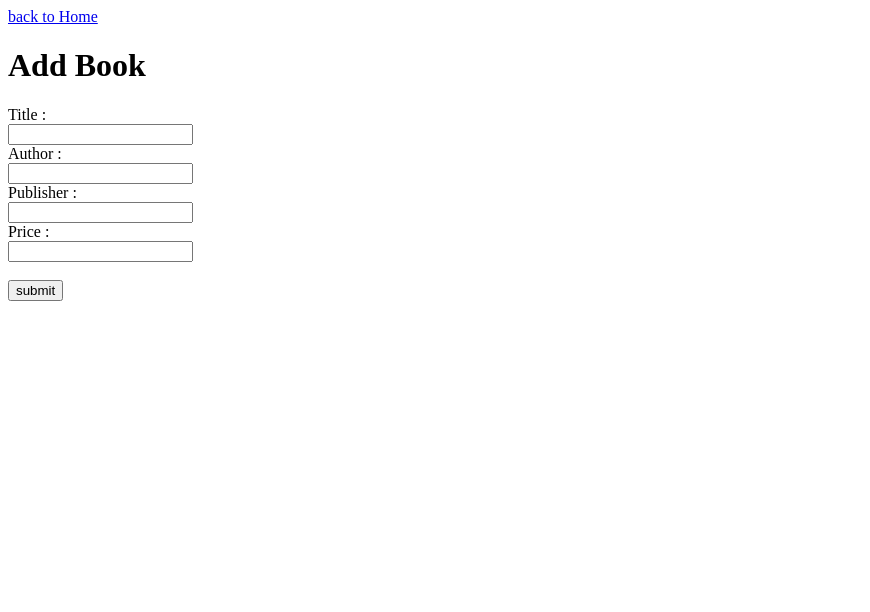
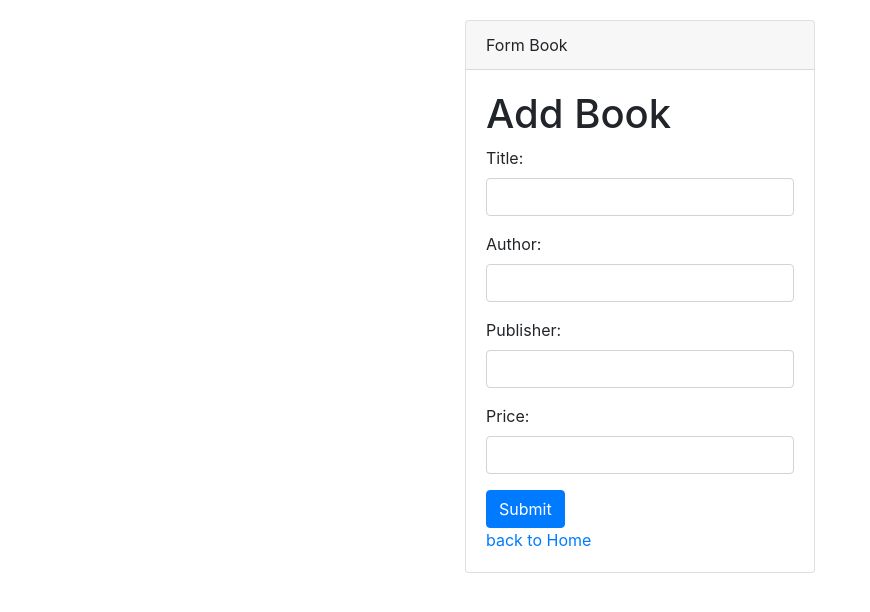
Before and after one commit to yandiar12/vuejs-custom-axios-crud, a Vue app: page /add in a window 1280 px wide. Shown: the top 612 px of the page, without its empty margins (0-870 px from the left). Built offline with nearby package versions, Linux system fonts and the light colour scheme.

Commit message:
Add Bootstrap-Vue, Add Vee-Validate

```diff
--- a/public/index.html
+++ b/public/index.html
@@ -20,7 +20,7 @@
   </head>
   <body class="light-version">
     <noscript>
-      <strong>We're sorry but portal-pln-web doesn't work properly without JavaScript enabled. Please enable it to continue.</strong>
+      <strong>We're sorry but mysite doesn't work properly without JavaScript enabled. Please enable it to continue.</strong>
     </noscript>
     <div id="app"></div>
     <!-- built files will be auto injected -->
--- a/src/App.vue
+++ b/src/App.vue
@@ -10,5 +10,11 @@ export default {
 }
 </script>
 
-<style>
+<style lang="scss">
+@import '../node_modules/bootstrap/scss/bootstrap';
+@import '../node_modules/bootstrap-vue/src/index.scss';
+
+body {
+  padding: 20px;
+}
 </style>
--- a/src/views/BookForm.vue
+++ b/src/views/BookForm.vue
@@ -1,20 +1,39 @@
 <template>
-  <div>
-    <router-link tag="a" :to="{ name: 'home' }">back to Home</router-link>
-    <h1 v-if="id !== undefined">Edit Book</h1>
-    <h1 v-else>Add Book</h1>
-    <form action="">
-      <input type="hidden" id="id">
-      <label for="name">Title :</label><br>
-      <input type="text" id="name" v-model="form.name"><br>
-      <label for="author">Author :</label><br>
-      <input type="text" id="author" v-model="form.author"><br>
-      <label for="publisher">Publisher :</label><br>
-      <input type="text" id="publisher" v-model="form.publisher"><br>
-      <label for="price">Price :</label><br>
-      <input type="number" id="price" v-model="form.price"><br><br>
-      <input type="button" value="submit" @click="submit($event)"><br>
-    </form>
+  <div class="container">
+    <b-row class="justify-content-center">
+      <b-col md="4" sm="6">
+        <b-card class="md-6" header="Form Book">
+          <h1>{{ title }}</h1>
+
+          <b-form action="">
+            <input type="hidden" id="id">
+            <b-form-group label-for="name" label="Title:">
+              <b-form-input type="text" id="name" name="name" v-validate="'required'" v-model="form.name" :class="{ 'is-invalid': errors.has('name')}" />
+              <b-form-invalid-feedback class="invalid-feedback" v-if="errors.has('name')">{{ errors.first('name') }}</b-form-invalid-feedback>
+            </b-form-group>
+
+            <b-form-group label-for="author" label="Author:">
+              <b-form-input type="text" id="author" name="author" v-validate="'required'" v-model="form.author" :class="{ 'is-invalid': errors.has('author')}" />
+              <b-form-invalid-feedback class="invalid-feedback" v-if="errors.has('author')">{{ errors.first('author') }}</b-form-invalid-feedback>
+            </b-form-group>
+
+            <b-form-group label-for="publisher" label="Publisher:">
+              <b-form-input type="text" id="publisher" name="publisher" v-validate="'required'" v-model="form.publisher" :class="{ 'is-invalid': errors.has('publisher')}" />
+              <b-form-invalid-feedback class="invalid-feedback" v-if="errors.has('publisher')">{{ errors.first('publisher') }}</b-form-invalid-feedback>
+            </b-form-group>
+
+            <b-form-group label-for="price" label="Price:">
+              <b-form-input type="number" id="price" name="price" v-validate="'required'" v-model="form.price" :class="{ 'is-invalid': errors.has('price')}" />
+              <b-form-invalid-feedback class="invalid-feedback" v-if="errors.has('price')">{{ errors.first('price') }}</b-form-invalid-feedback>
+            </b-form-group>
+
+            <b-button type="submit" variant="primary" @click="submit($event)">Submit</b-button><br>
+            <router-link tag="a" :to="{ name: 'home' }">back to Home</router-link>
+
+          </b-form>
+        </b-card>
+      </b-col>
+    </b-row>
   </div>
 </template>
 
@@ -28,6 +47,7 @@ export default {
   data() {
     return {
       id: this.$route.params.id,
+      title: '',
       form: {
         id: '',
         name: '',
@@ -39,9 +59,19 @@ export default {
   },
 
   methods: {
-    submit: async function(e) {
-      e.preventDefault()
+    submit(e) {
+      e.preventDefault();
 
+      this.$validator.validate().then(valid => {
+          if (valid) {
+              this.addBook()
+          } else {
+            alert('Data is invalid')
+          }
+      });
+    },
+
+    addBook: async function() {
       const data = {
         name: this.form.name,
         author: this.form.author,
@@ -70,8 +100,10 @@ export default {
   },
   beforeMount() {
     if (this.id !== undefined) {
-      console.log('get ID')
+      this.title = 'Edit Book'
       this.getDataById()
+    } else {
+      this.title = 'Add Book'
     }
   },
 }
--- a/src/views/Home.vue
+++ b/src/views/Home.vue
@@ -1,6 +1,6 @@
 <template>
   <div class="home">
-    <h1>Welcome Home breda...</h1>
+    <b-alert show><h1>Welcome Home breda...</h1></b-alert>
     <router-link tag="a" :to="{ name: 'add' }">Add Book</router-link>
     <br><br>
     <label for="search">Search Book : </label>
```
Also changed, not shown: package.json (+4 -3 lines), src/main.js (+7 -8 lines), 1 other file (tests, documents, lock files or other folders).
